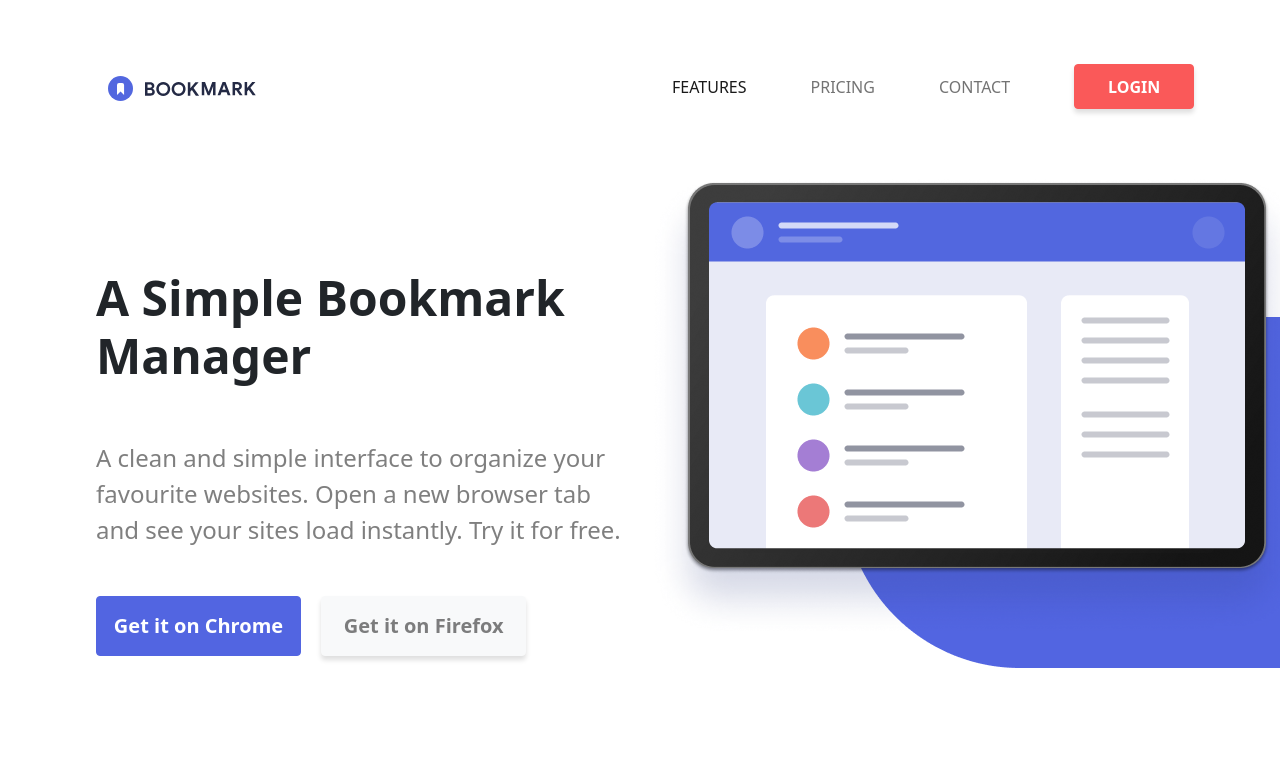
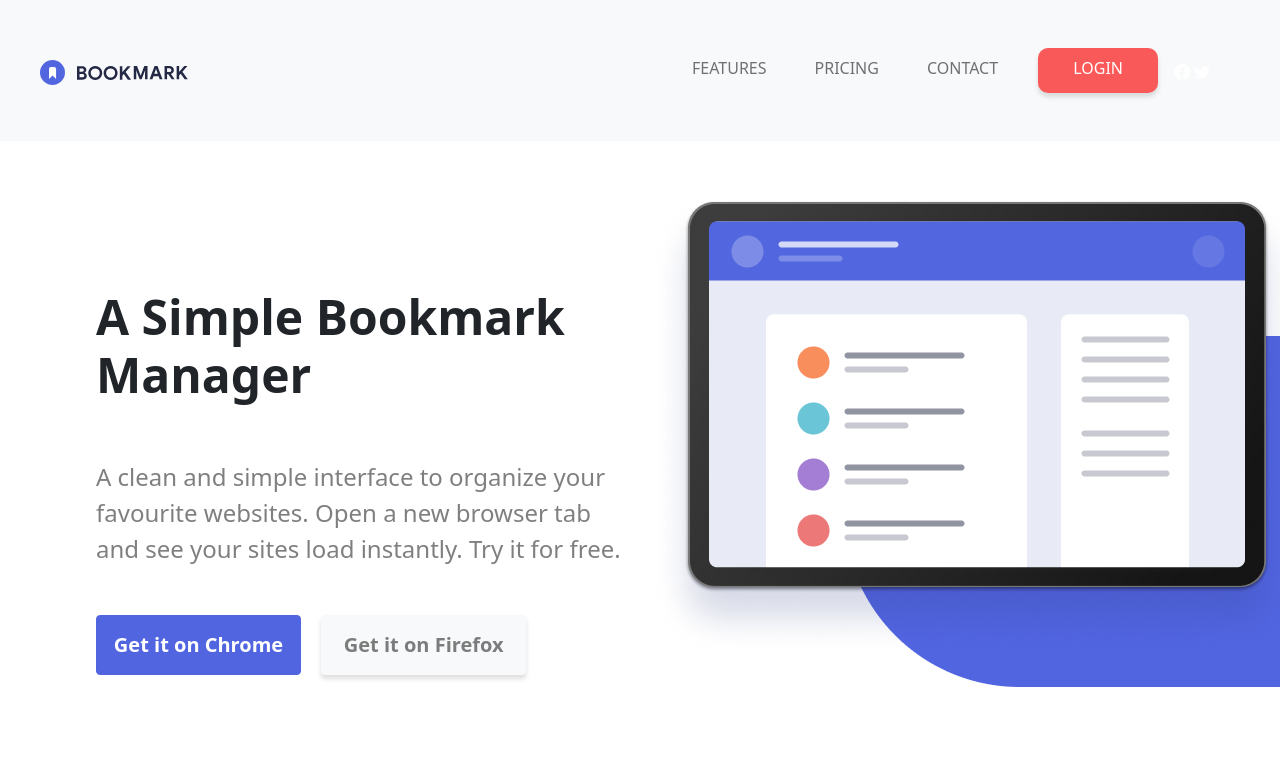
Before and after one commit to MAlexGG/ITAcademy-Angular-Mockup2, a website: page index.html in a window 1280 px wide. Shown: the top 761 px of the page. Drawn offline with nearby package versions, Linux system fonts and the light colour scheme.

Commit message:
menu responsive

```diff
--- a/index.html
+++ b/index.html
@@ -6,42 +6,42 @@
     <meta http-equiv="X-UA-Compatible" content="IE=edge">
     <meta name="viewport" content="width=device-width, initial-scale=1.0">
     <link rel="stylesheet" href="./css/main.css">
-
     <title>Mock up with Bootstrap and Sass</title>
 </head>
 
 <body>
-    <header class="container-fluid">
-        <nav class="navbar navbar-light m-5">
-            <div class="col-5 ms-5">
-                <a class="navbar-brand" href="#">
+    <header class="container-fluid fixed-top p-0">
+        <nav class="navbar navbar-expand-lg navbar-light bg-light p-3 justify-content-center">
+            <div class="container-fluid row">
+                <a class="navbar-brand p-0 m-0 col-6" href="#">
                     <img src="./assets/img/logo-bookmark.svg" alt="logo bookmark">
                 </a>
-            </div>
-            <div class="col-6 navbar-expand-lg">
-                <ul class="navbar-nav align-items-center">
-                    <li class="nav-item px-4">
-                        <a class="nav-link active" aria-current="page" href="#">FEATURES</a>
-                    </li>
-                    <li class="nav-item px-4">
-                        <a class="nav-link" href="#">PRICING</a>
-                    </li>
-                    <li class="nav-item px-4">
-                        <a class="nav-link" href="#">CONTACT</a>
-                    </li>
-                    <li class="nav-item px-4">
-                        <a class="nav-link" href="#">
-                            <button type="button" class="btn btn-secondary fw-bold text-white bt-login bt-shadow">LOGIN</button>
-                        </a>
-                    </li>
-                </ul>
+                <button type="button" class="navbar-toggler col-2 collapsed p-0" data-bs-toggle="collapse" data-bs-target="#menuNav">
+                    <span class="navbar-toggler-icon"></span>
+                </button>
+                <div id="menuNav" class="collapse navbar-collapse collapse">
+                    <ul class="navbar-nav ms-3">
+                        <li class="nav-item text-center py-3 n-item"><a class="nav-link m-3" href="#">FEATURES</a></li>
+                        <li class="nav-item text-center py-3 n-item"><a class="nav-link m-3" href="#">PRICING</a></li>
+                        <li class="nav-item text-center py-3 n-item"><a class="nav-link m-3" href="#">CONTACT</a></li>
+                        <li class="nav-item text-center py-3 n-item"><a class="nav-link m-3 bt-login" href="#">LOGIN</a></li>
+                    </ul>
+                    <div>
+                        <svg xmlns="http://www.w3.org/2000/svg" width="16" height="16" fill="white" class="bi bi-facebook" viewBox="0 0 16 16">
+                            <path d="M16 8.049c0-4.446-3.582-8.05-8-8.05C3.58 0-.002 3.603-.002 8.05c0 4.017 2.926 7.347 6.75 7.951v-5.625h-2.03V8.05H6.75V6.275c0-2.017 1.195-3.131 3.022-3.131.876 0 1.791.157 1.791.157v1.98h-1.009c-.993 0-1.303.621-1.303 1.258v1.51h2.218l-.354 2.326H9.25V16c3.824-.604 6.75-3.934 6.75-7.951z"/>
+                        </svg>
+                        <svg xmlns="http://www.w3.org/2000/svg" width="16" height="16" fill="white" class="bi bi-twitter" viewBox="0 0 16 16">
+                            <path d="M5.026 15c6.038 0 9.341-5.003 9.341-9.334 0-.14 0-.282-.006-.422A6.685 6.685 0 0 0 16 3.542a6.658 6.658 0 0 1-1.889.518 3.301 3.301 0 0 0 1.447-1.817 6.533 6.533 0 0 1-2.087.793A3.286 3.286 0 0 0 7.875 6.03a9.325 9.325 0 0 1-6.767-3.429 3.289 3.289 0 0 0 1.018 4.382A3.323 3.323 0 0 1 .64 6.575v.045a3.288 3.288 0 0 0 2.632 3.218 3.203 3.203 0 0 1-.865.115 3.23 3.23 0 0 1-.614-.057 3.283 3.283 0 0 0 3.067 2.277A6.588 6.588 0 0 1 .78 13.58a6.32 6.32 0 0 1-.78-.045A9.344 9.344 0 0 0 5.026 15z"/>
+                        </svg>
+                    </div>
+                </div>
             </div>
         </nav>
     </header>
 
-    <main class="container-fluid">
-        <section class="row">
-            <article class="col-6 p-0">
+    <main class="container-fluid mt-5 pt-5">
+        <section class="row mt-5">
+            <article class="col-6 p-0 pt-5">
                 <h1 class="fw-bold mx-5 mt-5 py-5 ps-5">A Simple Bookmark Manager</h1>
                 <p class="fs-4 mb-5 ms-5 ps-5 text-black-50">A clean and simple interface to organize your favourite websites. Open a new browser tab and see your sites load instantly. Try it for free.</p>
                 <div class="mx-5 px-5">
@@ -50,13 +50,13 @@
                 </div>
             </article>
 
-            <div class="col-6 p-0 ps-2 overflow-hidden">
+            <div class="col-6 p-0 ps-2 overflow-hidden pt-5">
                 <img src="./assets/img/illustration-hero-m.png" alt="picture of a web">
             </div>
         </section>
         <section class="row justify-content-center m-5">
             <div class="col-6 col-6 text-center mt-5 px-0 pt-5">
-                <h3 class="fw-bold mb-5">Features</h3>
+                <h3 class="fw-bold mb-4">Features</h3>
                 <p class="fs-4 text-black-50">Our aim is to make it quick and easy for you to access your favourite websites. Ypur bookmarks sync between your devices so you can access them on the go.</p>
             </div>
         </section>
@@ -114,37 +114,44 @@
             </div>
         </div>
 
-
-        <!-- <section class="row justify-content-center mt-5">
-            <div class="col-8">
-                <ul class="nav nav-tabs justify-content-center" id="myTab" role="tablist">
-                    <li class="nav-item mx-5" role="presentation">
-                        <button class="nav-link active" id="home-tab" data-bs-toggle="tab" data-bs-target="#home" type="button" role="tab" aria-controls="home" aria-selected="true">Simple Bookmarking</button>
-                    </li>
-                    <li class="nav-item mx-5" role="presentation">
-                        <button class="nav-link" id="profile-tab" data-bs-toggle="tab" data-bs-target="#profile" type="button" role="tab" aria-controls="profile" aria-selected="false">Speedy Searching</button>
-                    </li>
-                    <li class="nav-item mx-5" role="presentation">
-                        <button class="nav-link" id="contact-tab" data-bs-toggle="tab" data-bs-target="#contact" type="button" role="tab" aria-controls="contact" aria-selected="false">Easy Sharing</button>
-                    </li>
-                </ul>
-            </div>
-            <div class="tab-content" id="myTabContent">
-                <div class="tab-pane fade show active" id="home" role="tabpanel" aria-labelledby="home-tab">Tab 1</div>
-                <div class="tab-pane fade" id="profile" role="tabpanel" aria-labelledby="profile-tab">Tab 2</div>
-                <div class="tab-pane fade" id="contact" role="tabpanel" aria-labelledby="contact-tab">Tab 3</div>
-            </div> -->
+        <!--   AQUI EMPIEZA LA PRUEBA -->
 
 
 
 
 
+        <!-- <nav class="navbar navbar-light bg-white ">
+            <div class="col-5 ms-5">
+                <a class="navbar-brand" href="#">
+                    <img src="./assets/img/logo-bookmark.svg" alt="logo bookmark">
+                </a>
+            </div>
+            <div class="col-6 navbar-expand-lg">
+                <ul class="navbar-nav align-items-center">
+                    <li class="nav-item px-4">
+                        <a class="nav-link active" aria-current="page" href="#">FEATURES</a>
+                    </li>
+                    <li class="nav-item px-4">
+                        <a class="nav-link" href="#">PRICING</a>
+                    </li>
+                    <li class="nav-item px-4">
+                        <a class="nav-link" href="#">CONTACT</a>
+                    </li>
+                    <li class="nav-item px-4">
+                        <a class="nav-link" href="#">
+                            <button type="button" class="btn btn-secondary fw-bold text-white bt-login bt-shadow">LOGIN</button>
+                        </a>
+                    </li>
+                </ul>
+            </div>
+        </nav> -->
 
-        </section>
+        <!-- AQUI TERMINA LA PRUEBA -->
     </main>
 
 
     <script type="text/javascript" src="./node_modules/bootstrap/dist/js/bootstrap.min.js"></script>
+    <script src="./node_modules/@popperjs/core/dist/umd/popper.min.js"></script>
 
 </body>
 
--- a/sass/_header.scss
+++ b/sass/_header.scss
@@ -1,6 +1,21 @@
 .bt-login {
-    width: 120px;
-    height: 45px;
+    width: auto;
+    height: auto;
+    box-shadow: none;
+    background-color: transparent;
+    border-radius: none;
+    color: black;
+}
+
+@include media-breakpoint-up(lg) {
+    .bt-login {
+        width: 120px;
+        height: 45px;
+        box-shadow: 0px 4px 5px rgba(0, 0, 0, 0.13);
+        background-color: $secondary;
+        border-radius: 10px;
+        color: white !important;
+    }
 }
 
 h1 {
@@ -20,3 +35,17 @@ h1 {
     height: 60px;
     width: 145px;
 }
+
+.filterLogo {
+    filter: invert(100%) sepia(0%) saturate(0%) hue-rotate(100deg) brightness(100%) contrast(100%);
+}
+
+.n-item {
+    border-bottom: 3px solid blue;
+}
+
+@include media-breakpoint-up(lg) {
+    .n-item {
+        border-bottom: none;
+    }
+}
--- a/sass/main.scss
+++ b/sass/main.scss
@@ -1,7 +1,8 @@
 $primary: #5265E1;
 $secondary: #FA5959;
-@import "./header";
-@import "./main";
+$success: #242946;
 @import "../node_modules/bootstrap/scss/_functions";
 @import "../node_modules/bootstrap/scss/_variables";
 @import "../node_modules/bootstrap/scss/bootstrap.scss";
+@import "./header";
+@import "./main";
```
Also changed, not shown: css/main.css, 1 other file.
